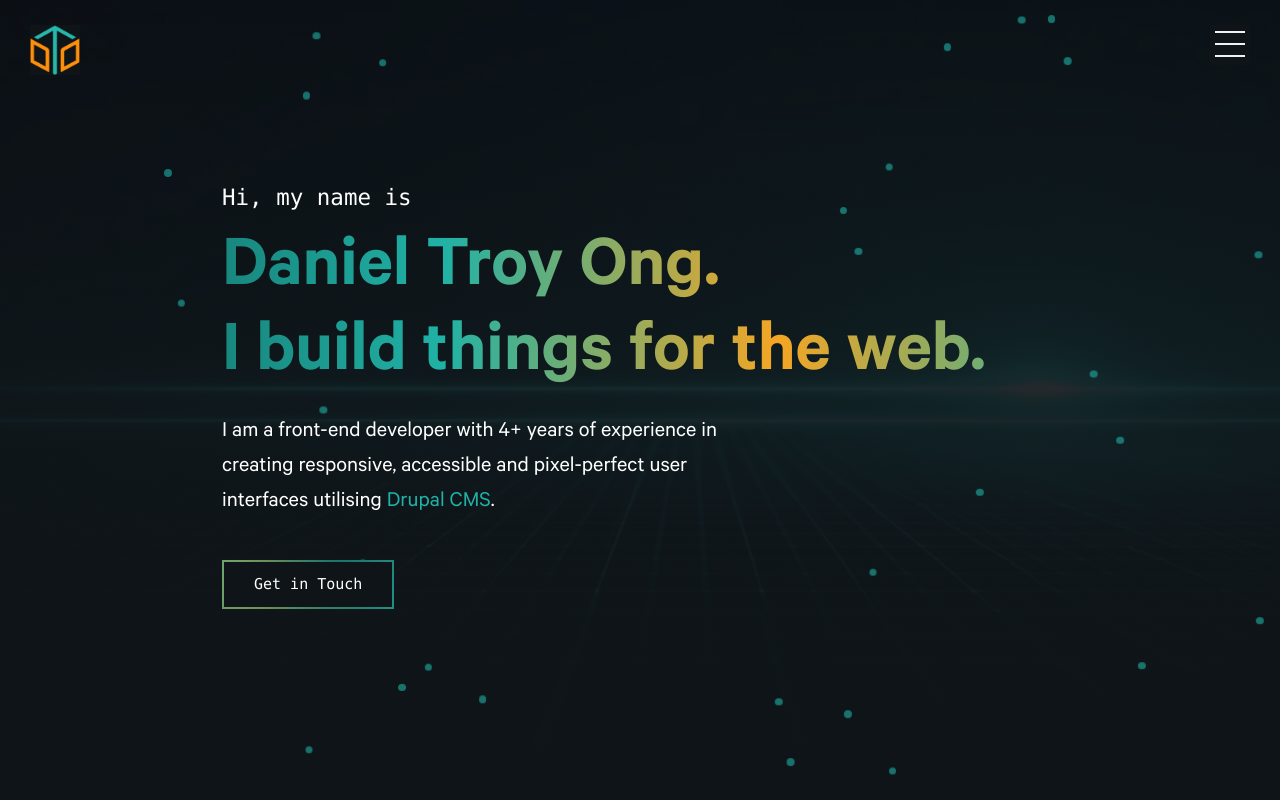
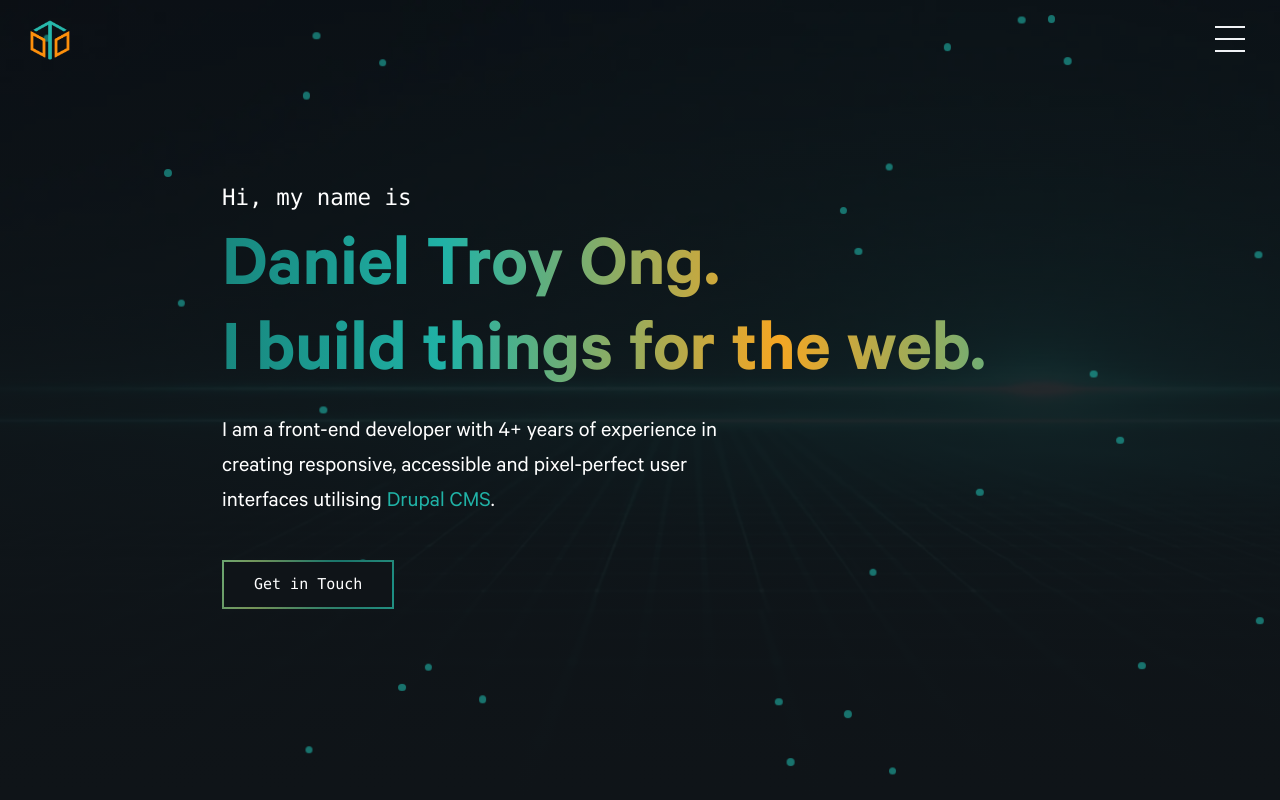
Before and after one commit to danieltroy092/portfolio, a React (Vite) app: page / in a window 1280 px wide. Shown: the top 800 px of the page. Built offline with nearby package versions, Linux system fonts and the light colour scheme.

Commit message:
removed background to logo and toggle button, applied to parent instead

```diff
--- a/src/layout/Navbar.jsx
+++ b/src/layout/Navbar.jsx
@@ -46,14 +46,16 @@ export const Navbar = () => {
   };
 
   return (
-    <header className={`fixed top-0 left-0 right-0 py-5 z-50`}>
+    <header
+      className={`fixed top-0 left-0 right-0 py-4 z-50 max-sm:bg-background/75`}
+    >
       <nav className="mx-auto px-6 flex justify-between">
         <a href="/" className="outline-none">
           <img
             data-aos="fade-down"
             data-aos-duration="1000"
             src={"logo.webp"}
-            className="bg-background size-[50px]"
+            className="size-[40px]"
             alt="site logo consisting of letters D, T and O assembled in a shape of a cube"
           ></img>
         </a>
@@ -93,7 +95,9 @@ export const Navbar = () => {
 
         {/* Mobile Menu Button */}
         <button
-          className={`toggle relative flex p-1 bg-background text-foreground cursor-pointer w-8 h-8 z-50 block ${showToggle ? "" : "lg:hidden"} focus-visible:bg-highlight outline-none`}
+          data-aos="fade-left"
+          data-aos-duration="500"
+          className={`toggle relative flex p-1 text-foreground cursor-pointer w-8 h-8 z-50 block ${showToggle ? "" : "lg:hidden"} focus-visible:bg-highlight outline-none`}
           onClick={updateMenu}
           aria-label="toggle button for menu"
         >
```
